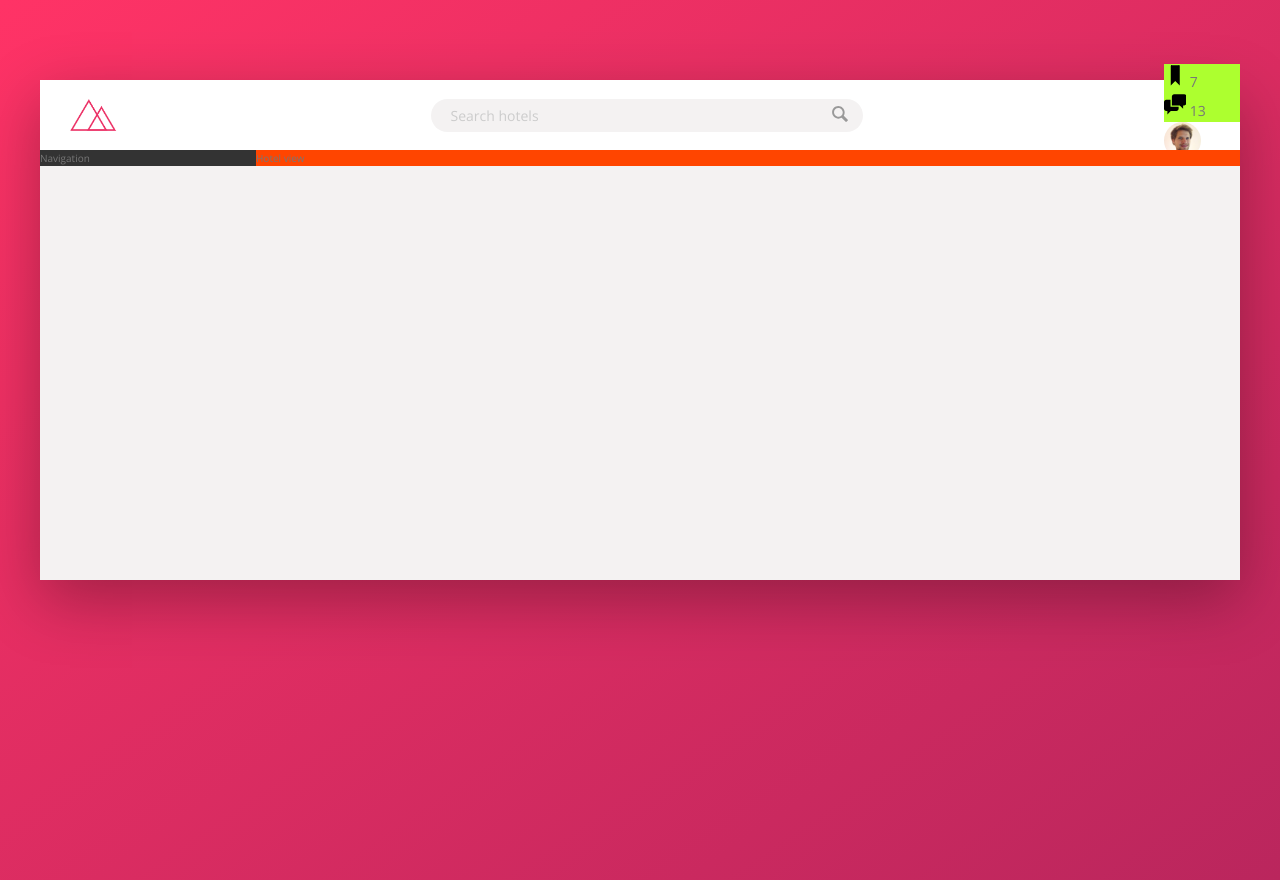
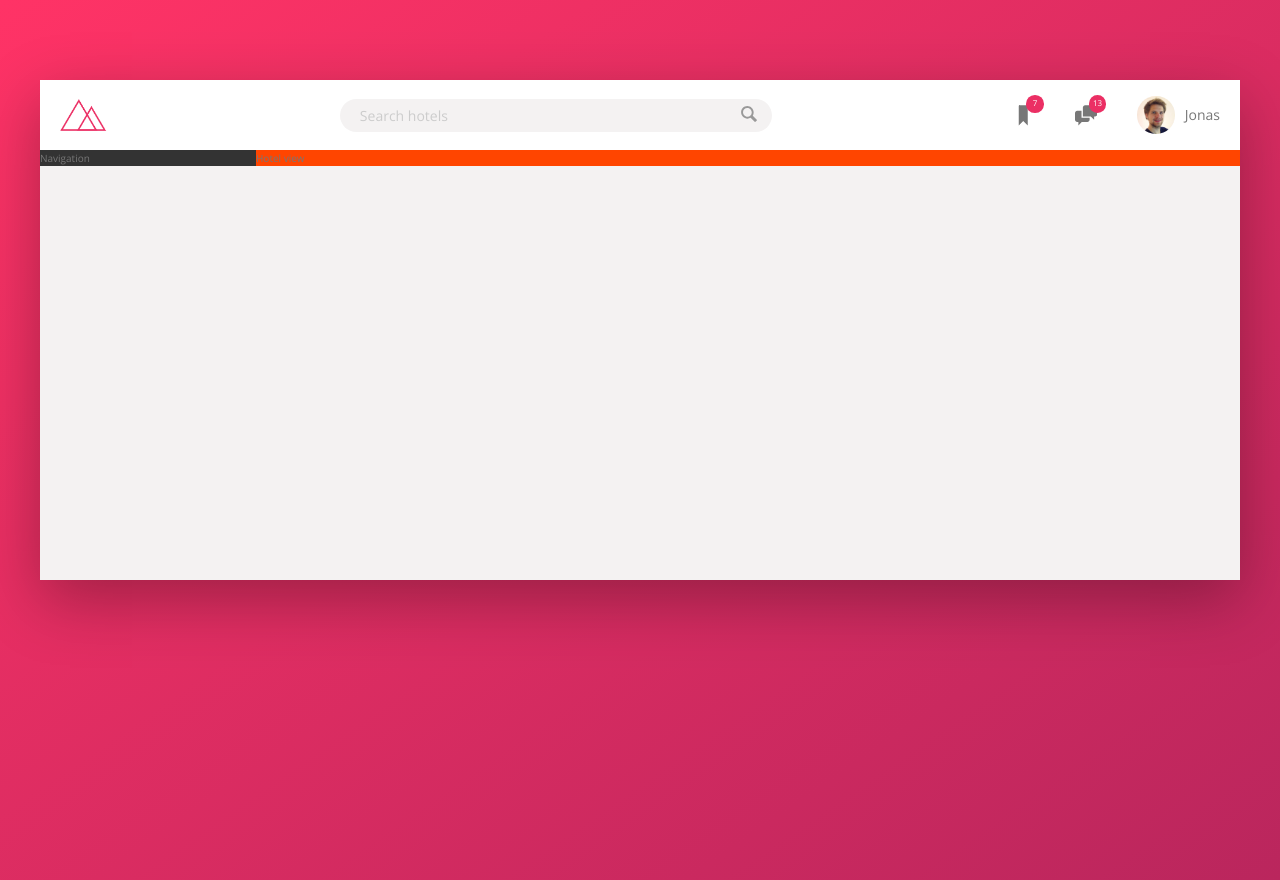
Before and after one commit to Juan321654/trillo, a website: page index.html in a window 1280 px wide. Drawn offline with nearby package versions, Linux system fonts and the light colour scheme.

Commit message:
header displaying well

```diff
--- a/sass/_components.scss
+++ b/sass/_components.scss
@@ -2,7 +2,7 @@
 // LOGO
 .logo {
   height: 3.25rem;
-  margin-left: 3rem;
+  margin-left: 2rem;
 }
 
 
@@ -67,27 +67,52 @@
 //////////////////////////////////////////////////
 // USER NAVIGATION
 .user-nav {
+  align-self: stretch;
+  display: flex;
+  align-items: center;
+
+  & > * {
+    padding: 0 2rem;
+    cursor: pointer;
+    height: 100%;
+    display: flex;
+    align-items: center;
+  }
+
+  & > *:hover {
+    background-color: var(--color-grey-light-2);
+  }
+
   &__icon-box {
-    background-color: greenyellow;
+    position: relative;
   }
 
   &__icon {
     height: 2.25rem;
     width: 2.25rem;
+    fill: var(--color-grey-dark-2);
   }
 
   &__notification {
+    font-size: .8rem;
+    height: 1.75rem;
+    width: 1.75rem;
+    border-radius: 50%;
+    background-color: var(--color-primary);
+    color: #fff;
+    position: absolute;
+    top: 1.5rem;
+    right: 1.1rem;
 
-  }
-
-  &__user {
-
+    display: flex;
+    justify-content: center;
+    align-items: center;
   }
 
   &__user-photo {
     height: 3.75rem;
     border-radius: 50%;
+    margin-right: 1rem;
   }
 
-  &__user-name {}
 }
```
Also changed, not shown: css/style.css.
